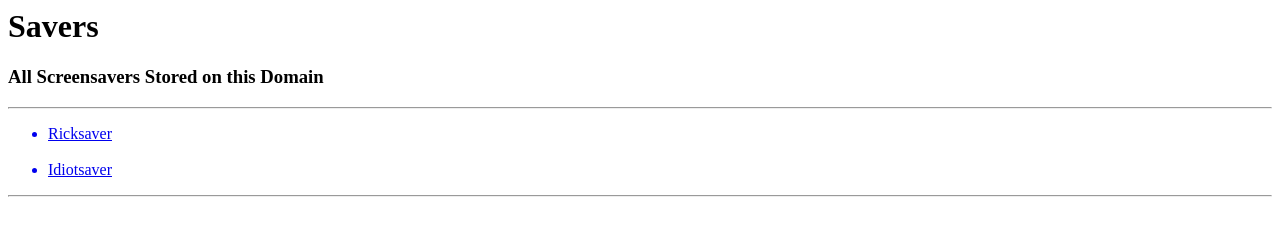
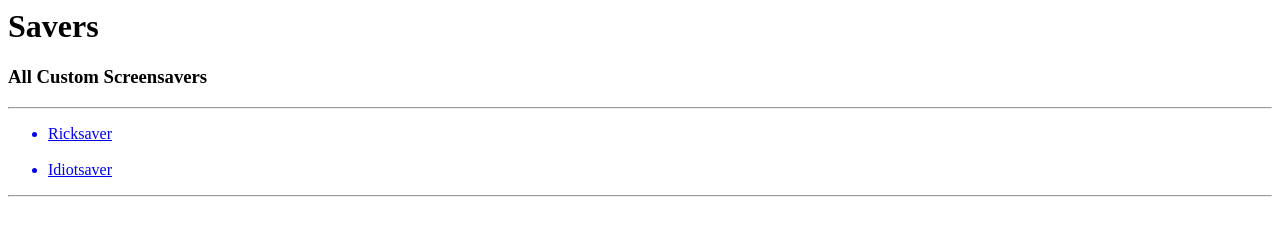
Before and after one commit to dacoder101/savers, a plain HTML site: page index.html in a window 1280 px wide. Drawn offline with Linux system fonts and the light colour scheme.

Commit message:
"All Custom Screensavers"
"All Custom Screensavers"

```diff
--- a/index.html
+++ b/index.html
@@ -5,7 +5,7 @@
     </head>
     <body>
         <h1>Savers</h1>
-        <h3>All Screensavers Stored on this Domain</h3>
+        <h3>All Custom Screensavers</h3>
         <hr>
         <ul>
             <a href="ricksaver/index.html"><li>Ricksaver</li></a>
```
